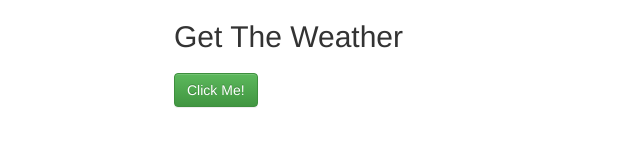
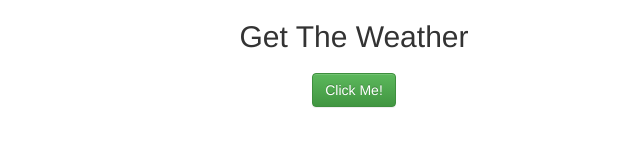
Before and after one commit to szaman19/Web_Projects, a plain HTML site: page WeatherApp/index.html in a window 1280 px wide. Shown: the whole page, without its empty margins (286-926 px from the left). Drawn offline with Linux system fonts and the light colour scheme.

Commit message:
Angular updates

```diff
--- a/WeatherApp/css/style.css
+++ b/WeatherApp/css/style.css
@@ -1,3 +1,3 @@
-h2.textHeader{
+.textbox{
   text-align: center;
 }
--- a/WeatherApp/index.html
+++ b/WeatherApp/index.html
@@ -5,6 +5,7 @@
     <title>Weather App</title>
     <link rel="stylesheet" href="/css/bootstrap.min.css" media="screen" title="no title" charset="utf-8">
     <link rel="stylesheet" href="/css/bootstrap-theme.min.css" media="screen" title="no title" charset="utf-8">
+    <link rel="stylesheet" href="/css/style.css" media="screen" title="no title" charset="utf-8">
   </head>
   <body>
     <div class="container">
```
Also changed, not shown: 1 other file.
